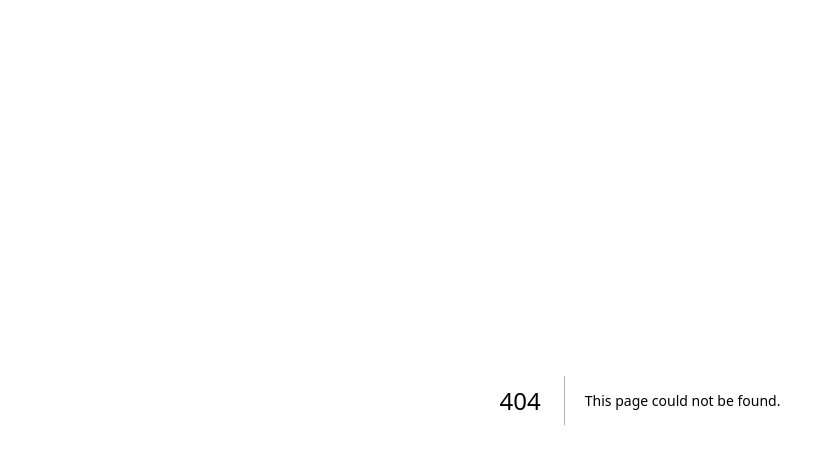
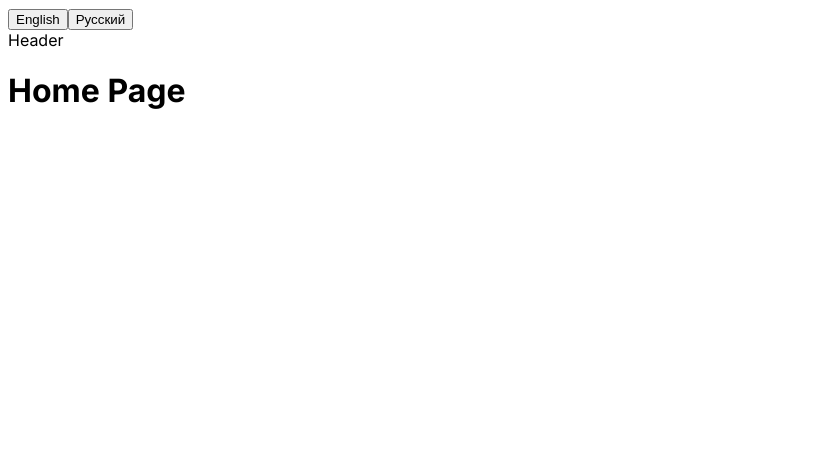
Before and after one commit to Ksenyas21/student-app, a Next.js app: page /en in a window 1280 px wide. Before the commit this address had no page. Shown: the top 464 px of the page, without its empty margins (0-835 px from the left). Built offline with nearby package versions, Linux system fonts and the light colour scheme.

Commit message:
add language select component (#1)

```diff
--- a/messages/en.json
+++ b/messages/en.json
@@ -1,3 +1,3 @@
 {
-  "label": "Hello"
+  "label": "Home Page"
 }
--- a/messages/ru.json
+++ b/messages/ru.json
@@ -1,3 +1,3 @@
 {
-  "label" : "Привет"
+  "label" : "Домашняя страница"
 }
--- a/src/app/[locale]/components/Header.tsx
+++ b/src/app/[locale]/components/Header.tsx
@@ -1,7 +1,13 @@
+import LanguageSelect from "./LanguageSelect";
+
+
+
 const Header = () => {
+
   return (
     <header>
-     <div>Header</div>
+        <LanguageSelect />
+        <div>Header</div>
     </header>
   );
 }
--- /dev/null
+++ b/src/app/[locale]/components/LanguageSelect.tsx
@@ -0,0 +1,49 @@
+"use client"
+
+import {useLocale} from "use-intl";
+import {usePathname} from "next/navigation";
+import {createSharedPathnamesNavigation} from "next-intl/navigation";
+
+interface Language {
+    label: string;
+    value: string;
+}
+
+export const LANGUAGES: Language[] = [
+    { value: 'en', label: 'English' },
+    { value: 'ru', label: 'Русский' }
+];
+
+
+export const { useRouter } = createSharedPathnamesNavigation({ locales: ['en', 'ru'] });
+
+const LanguageSelect = () => {
+    const locale = useLocale();
+    const router = useRouter();
+    const pathName = usePathname();
+
+    const setLocale = (newLocale: string) => {
+        router.push(pathName.split(locale)[0], {locale: newLocale});
+    }
+
+    return (
+        <header>
+            {LANGUAGES.map((language) => (
+                <button
+                    onClick={() => setLocale(language.value)}
+                    key={language.value}
+                >
+                    {/*<Image*/}
+                    {/*    src={"/svgs/flags/" + language.value + ".svg"}*/}
+                    {/*    width={24}*/}
+                    {/*    height={24}*/}
+                    {/*    alt="language"*/}
+                    {/*/>*/}
+
+                    {language.label}
+                </button>
+            ))}
+        </header>
+    );
+}
+export default LanguageSelect;
--- /dev/null
+++ b/src/app/[locale]/page.tsx
@@ -0,0 +1,12 @@
+"use client"
+import {useTranslations} from "use-intl";
+
+const MainPage = () => {
+    const t = useTranslations()
+    return (
+        <div>
+        <h1>{t('label')}</h1>
+        </div>
+    );
+}
+export default MainPage;
--- a/src/app/layout.tsx
+++ b/src/app/layout.tsx
@@ -1,7 +1,5 @@
 import type { Metadata } from "next";
 import React from "react";
-import {NextIntlClientProvider} from "next-intl";
-import Layout from "@/app/[locale]/components/Layout";
 
 export const metadata: Metadata = {
   title: "Student Management System",
--- /dev/null
+++ b/src/app/types/lang.ts
@@ -0,0 +1 @@
+export type Lang = "EN" | "RU";
```
Also changed, not shown: src/app/[locale]/home/page.tsx (deleted, +0 -11 lines).
